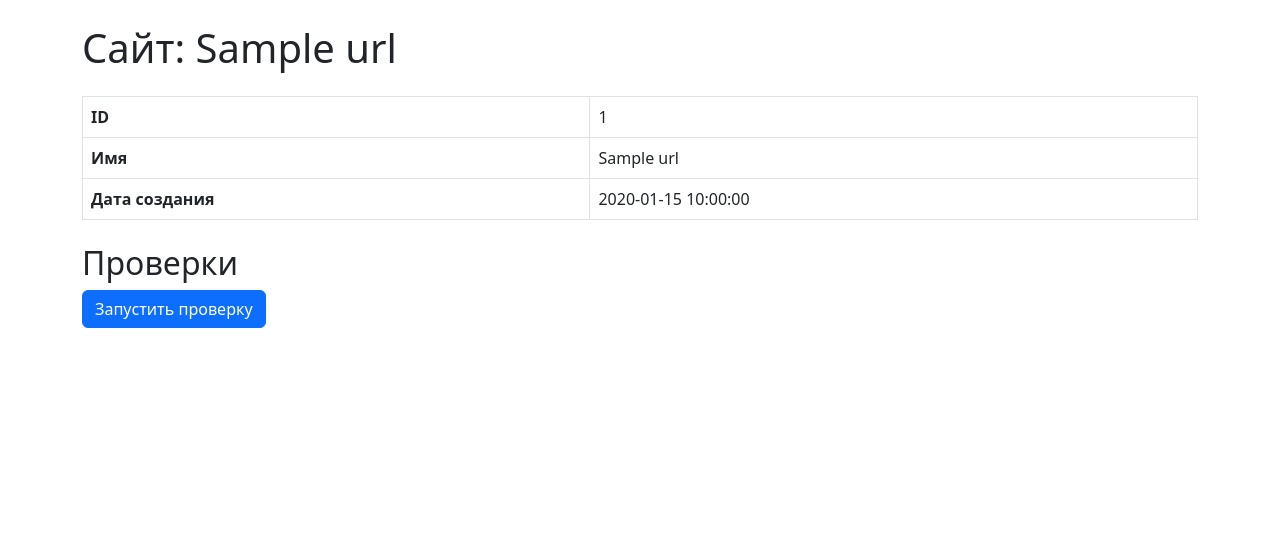
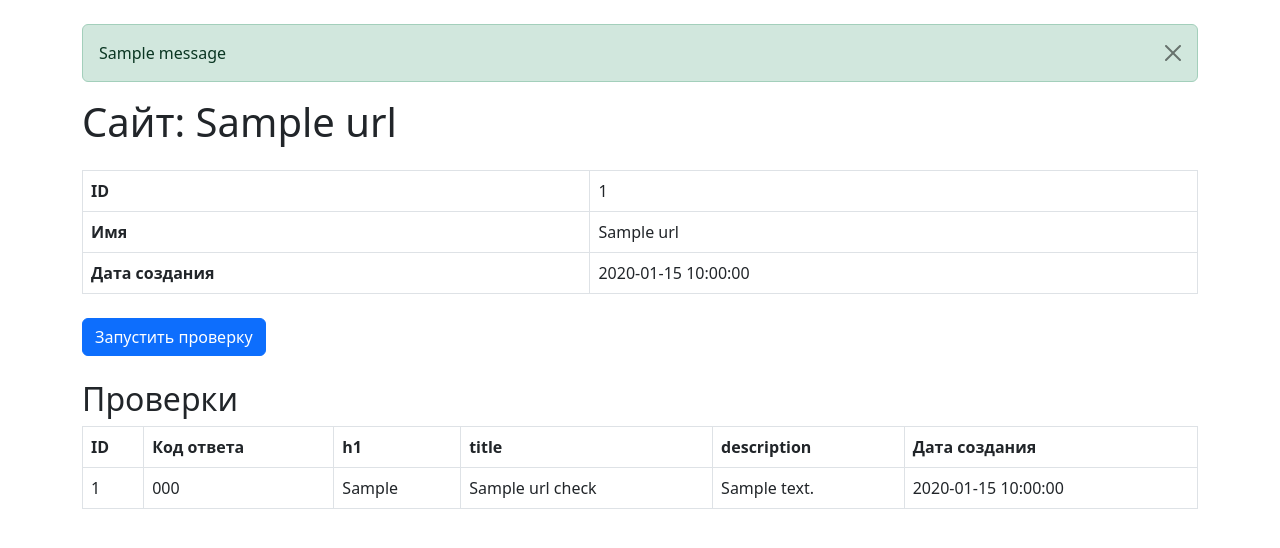
Before and after one commit to TaRgITay008/python-project-83, a Flask app: page /urls/1 in a window 1280 px wide. Shown: the part 56-604 px from the top of the page. Run offline with Flask 3, Linux system fonts and the light colour scheme; one stand-in notice (Sample message) is shown; a database or web service that is not in the repository returns one stand-in record (values such as "Sample title"); some libraries are stand-ins or nearby versions.

Commit message:
Add checks functionality: table, handler, templates

```diff
--- a/database.sql
+++ b/database.sql
@@ -1,6 +1,17 @@
--- Создание таблицы urls (совместимо с SQLite и PostgreSQL)
+-- Создание таблицы urls
 CREATE TABLE IF NOT EXISTS urls (
-    id INTEGER PRIMARY KEY AUTOINCREMENT,
+    id SERIAL PRIMARY KEY,
     name VARCHAR(255) NOT NULL UNIQUE,
-    created_at TIMESTAMP NOT NULL DEFAULT CURRENT_TIMESTAMP
+    created_at TIMESTAMP NOT NULL DEFAULT NOW()
 );
+
+-- Создание таблицы url_checks
+CREATE TABLE IF NOT EXISTS url_checks (
+    id SERIAL PRIMARY KEY,
+    url_id INTEGER NOT NULL REFERENCES urls(id) ON DELETE CASCADE,
+    status_code INTEGER,
+    h1 TEXT,
+    title TEXT,
+    description TEXT,
+    created_at TIMESTAMP NOT NULL DEFAULT NOW()
+);
--- a/page_analyzer/app.py
+++ b/page_analyzer/app.py
@@ -4,7 +4,10 @@ import os
 import validators
 from flask import Flask, render_template, request, redirect, url_for, flash
 from dotenv import load_dotenv
-from page_analyzer.db import add_url, get_url, get_all_urls, normalize_url, init_db
+from page_analyzer.db import (
+    add_url, get_url, get_all_urls_with_last_check,
+    get_checks_for_url, add_check, init_db
+)
 
 load_dotenv()
 
@@ -56,17 +59,33 @@ def create_app():
 
     @app.route('/urls/<int:id>')
     def show_url(id):
-        """Show URL details."""
+        """Show URL details and checks."""
         url = get_url(id)
         if not url:
             flash('Страница не найдена', 'danger')
             return redirect(url_for('index'))
-        return render_template('url.html', url=url)
+
+        checks = get_checks_for_url(id)
+        return render_template('url.html', url=url, checks=checks)
+
+    @app.route('/urls/<int:id>/checks', methods=['POST'])
+    def create_check(id):
+        """Create a new check for URL."""
+        url = get_url(id)
+        if not url:
+            flash('Страница не найдена', 'danger')
+            return redirect(url_for('index'))
+
+        # Пока создаём проверку без реальных данных (будет в следующем шаге)
+        add_check(id)
+        flash('Страница успешно проверена', 'success')
+
+        return redirect(url_for('show_url', id=id))
 
     @app.route('/urls')
     def list_urls():
-        """Show all URLs."""
-        urls = get_all_urls()
+        """Show all URLs with last check date."""
+        urls = get_all_urls_with_last_check()
         return render_template('urls.html', urls=urls)
 
     return app
--- a/page_analyzer/db.py
+++ b/page_analyzer/db.py
@@ -10,8 +10,7 @@ from urllib.parse import urlparse
 def get_connection():
     """Get database connection."""
     DATABASE_URL = os.getenv('DATABASE_URL')
-    conn = psycopg2.connect(DATABASE_URL)
-    return conn
+    return psycopg2.connect(DATABASE_URL)
 
 
 def init_db():
@@ -22,6 +21,17 @@ def init_db():
             CREATE TABLE IF NOT EXISTS urls (
                 id SERIAL PRIMARY KEY,
                 name VARCHAR(255) NOT NULL UNIQUE,
+                created_at TIMESTAMP NOT NULL DEFAULT NOW()
+            );
+        """)
+        cur.execute("""
+            CREATE TABLE IF NOT EXISTS url_checks (
+                id SERIAL PRIMARY KEY,
+                url_id INTEGER NOT NULL REFERENCES urls(id) ON DELETE CASCADE,
+                status_code INTEGER,
+                h1 TEXT,
+                title TEXT,
+                description TEXT,
                 created_at TIMESTAMP NOT NULL DEFAULT NOW()
             );
         """)
@@ -69,12 +79,54 @@ def get_url(url_id):
     return url
 
 
-def get_all_urls():
-    """Get all URLs ordered by created_at desc."""
+def get_all_urls_with_last_check():
+    """Get all URLs with last check date."""
     conn = get_connection()
     cur = conn.cursor(cursor_factory=RealDictCursor)
-    cur.execute("SELECT id, name, created_at FROM urls ORDER BY created_at DESC")
+    cur.execute("""
+        SELECT
+            u.id,
+            u.name,
+            u.created_at,
+            MAX(uc.created_at) as last_check_at
+        FROM urls u
+        LEFT JOIN url_checks uc ON u.id = uc.url_id
+        GROUP BY u.id, u.name, u.created_at
+        ORDER BY u.created_at DESC
+    """)
     urls = cur.fetchall()
     cur.close()
     conn.close()
     return urls
+
+
+def get_checks_for_url(url_id):
+    """Get all checks for a specific URL."""
+    conn = get_connection()
+    cur = conn.cursor(cursor_factory=RealDictCursor)
+    cur.execute(
+        "SELECT id, status_code, h1, title, description, created_at "
+        "FROM url_checks WHERE url_id = %s "
+        "ORDER BY created_at DESC",
+        (url_id,)
+    )
+    checks = cur.fetchall()
+    cur.close()
+    conn.close()
+    return checks
+
+
+def add_check(url_id, status_code=None, h1=None, title=None, description=None):
+    """Add a check for a URL."""
+    conn = get_connection()
+    cur = conn.cursor()
+    cur.execute(
+        "INSERT INTO url_checks (url_id, status_code, h1, title, description, created_at) "
+        "VALUES (%s, %s, %s, %s, %s, %s)",
+        (url_id, status_code, h1, title, description, datetime.now())
+    )
+    conn.commit()
+    check_id = cur.fetchone()[0] if cur.rowcount else None
+    cur.close()
+    conn.close()
+    return check_id
--- a/page_analyzer/templates/url.html
+++ b/page_analyzer/templates/url.html
@@ -15,6 +15,17 @@
     </nav>
 
     <main class="container mt-4">
+        {% with messages = get_flashed_messages(with_categories=true) %}
+            {% if messages %}
+                {% for category, message in messages %}
+                    <div class="alert alert-{{ category }} alert-dismissible fade show" role="alert">
+                        {{ message }}
+                        <button type="button" class="btn-close" data-bs-dismiss="alert"></button>
+                    </div>
+                {% endfor %}
+            {% endif %}
+        {% endwith %}
+
         <h1>Сайт: {{ url.name }}</h1>
 
         <div class="mt-4" data-test="url">
@@ -36,8 +47,40 @@
             </table>
         </div>
 
+        <form method="post" action="/urls/{{ url.id }}/checks" class="mt-4">
+            <input type="submit" class="btn btn-primary" value="Запустить проверку">
+        </form>
+
         <h2 class="mt-4">Проверки</h2>
-        <a href="#" class="btn btn-primary">Запустить проверку</a>
+
+        <table class="table table-bordered" data-test="checks">
+            <thead>
+                <tr>
+                    <th>ID</th>
+                    <th>Код ответа</th>
+                    <th>h1</th>
+                    <th>title</th>
+                    <th>description</th>
+                    <th>Дата создания</th>
+                </tr>
+            </thead>
+            <tbody>
+                {% for check in checks %}
+                <tr>
+                    <td>{{ check.id }}</td>
+                    <td>{{ check.status_code or '' }}</td>
+                    <td>{{ check.h1 or '' }}</td>
+                    <td>{{ check.title or '' }}</td>
+                    <td>{{ check.description or '' }}</td>
+                    <td>{{ check.created_at }}</td>
+                </tr>
+                {% else %}
+                <tr>
+                    <td colspan="6">Нет проверок</td>
+                </tr>
+                {% endfor %}
+            </tbody>
+        </table>
     </main>
 </body>
 </html>
--- a/page_analyzer/templates/urls.html
+++ b/page_analyzer/templates/urls.html
@@ -23,13 +23,17 @@
                     <tr>
                         <th>ID</th>
                         <th>Имя</th>
+                        <th>Последняя проверка</th>
+                        <th>Код ответа</th>
                     </tr>
                 </thead>
                 <tbody>
                     {% for url in urls %}
                     <tr>
-                        <td>{{ url.id }}</td>
+                        <td>{{ url.id }}</a></td>
                         <td><a href="{{ url_for('show_url', id=url.id) }}">{{ url.name }}</a></td>
+                        <td>{{ url.last_check_at or '' }}</td>
+                        <td></td>
                     </tr>
                     {% endfor %}
                 </tbody>
```
